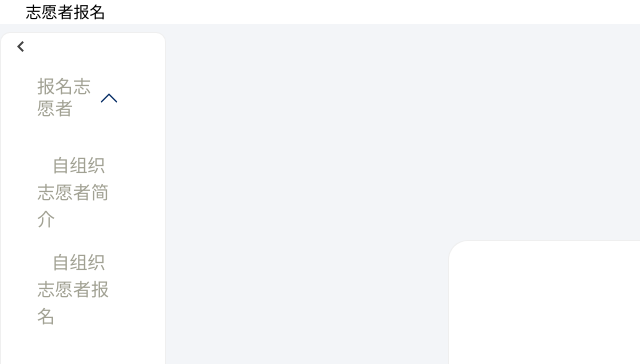
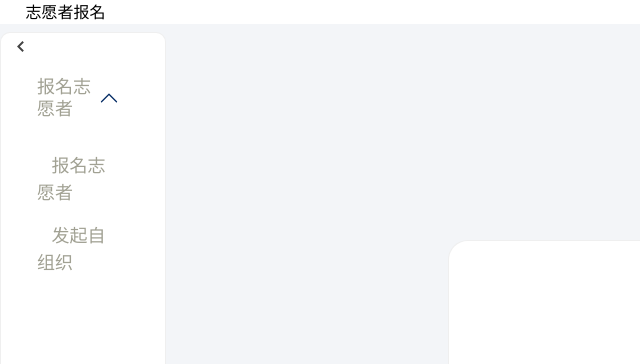
Before and after one commit to JeseKi/Aetrix_test, a React (Create React App) app in the folder matrix/: page /modules/volunteer in a window 1280 px wide. Shown: the top 364 px of the page, without its empty margins (0-640 px from the left). Built offline with nearby package versions, Linux system fonts and the light colour scheme.

Commit message:
将报名页面的‘报名志愿者’与‘自组织发起者’分开了

```diff
--- a/matrix/src/mainPages/index/indexPage.js
+++ b/matrix/src/mainPages/index/indexPage.js
@@ -18,7 +18,7 @@ function TopHalf () {
         <AetrixNavBar src={"/imgs/mainPageImgs/LogoWithText.png"} textColor={"white"}/>
         <p className="title">ÆTRIX</p>
         <div className="moduleEntrys">
-            <a href="/modules/volunteer/introduction">
+            <a href="/modules/volunteer/volunteersignup">
                 <div className="moduleEntry">
                     <img src="/imgs/mainPageImgs/VolunteerSignUp.svg" alt="报名志愿者" title="报名志愿者"/>
                     <p>报名志愿者</p>
--- a/matrix/src/modulesPages/tables/tables.js
+++ b/matrix/src/modulesPages/tables/tables.js
@@ -1,7 +1,7 @@
 import React from "react";
 import { Route, Routes } from "react-router-dom";
 
-import VolunteerSignUpTable from "../volunteerSignUp/table/volunteerSignUpTable";
+import VolunteerInitiateTable from "../volunteerSignUp/table/volunteerInitiateTable";
 import AetrixNavBar from "../../mainPages/navbar"
 
 export default function Tables () {
@@ -9,7 +9,7 @@ export default function Tables () {
             <div>
                 <AetrixNavBar src="/imgs/mainPageImgs/LogoWithText_black.svg" textColor="black"/>
                 <Routes>
-                    <Route path="volunteersignup" element={<VolunteerSignUpTable />} />
+                    <Route path="volunteerinitiate" element={<VolunteerInitiateTable />} />
                 </Routes>
                 <div style={{height:"10vh"}}></div>
             </div>
--- a/matrix/src/modulesPages/volunteerSignUp/table/volunteerSignUpTable.js
+++ b/matrix/src/modulesPages/volunteerSignUp/table/volunteerInitiateTable.js
@@ -4,9 +4,9 @@ import { Button, Col, Container , Row,} from "react-bootstrap";
 import CompanyIntelligence from "./compoents/company_intelligence";
 import PersonalInformation from "./compoents/personal_information";
 import ExecutionPlan from "./compoents/execution_plan";
-import "./volunteerSignUpTable.css"
+import "./volunteerInitiateTable.css"
 
-export default function VolunteerSignUpTable () {
+export default function VolunteerInitiateTable () {
     // 公司情报
     const [companyName, setCompanyName] = useState(''); // 公司名称
     const [legalRepresentative, setLegalRepresentative] = useState(''); // 法定代表人姓名
--- a/matrix/src/modulesPages/volunteerSignUp/volunteerSignUp.js
+++ b/matrix/src/modulesPages/volunteerSignUp/volunteerSignUp.js
@@ -55,26 +55,34 @@ function Slide () {
                                 报名志愿者
                             </Accordion.Header>
                             <Accordion.Body>
-                                <NavLink className={({ isActive }) => isActive ? 'link activeLink' : 'link'} to='introduction'>自组织志愿者简介</NavLink><p></p>
-                                <NavLink className={({ isActive }) => isActive ? 'link activeLink' : 'link'} to='signup'>自组织志愿者报名</NavLink>
+                                <NavLink className={({ isActive }) => isActive ? 'link activeLink' : 'link'} to='volunteersignup'>报名志愿者</NavLink><p></p>
+                                <NavLink className={({ isActive }) => isActive ? 'link activeLink' : 'link'} to='volunteerinitiate'>发起自组织</NavLink>
                             </Accordion.Body>
                         </Accordion.Item>
                     </Accordion>
             </div>
             <div className='contentContainer'>
                 <Routes>
-                    <Route path='introduction' element={<Content2 />} />
-                    <Route path='signup' element={<Content2 />} />
+                    <Route path='volunteersignup' element={<SignUp />} />
+                    <Route path='volunteerinitiate' element={<Initiate />} />
                 </Routes>
              </div>
         </div>
     )
 }
 
-function Content2 () {
+function SignUp () {
     return (
         <div className='content'>
-            <NavLink className={({ isActive }) => isActive ? 'link activeLink' : 'link'} to='/tables/volunteersignup'>报名</NavLink><p></p>
+            <NavLink className={({ isActive }) => isActive ? 'link activeLink' : 'link'} to='/tables/volunteersignup'>报名志愿者</NavLink>
         </div>
     )
 }
+
+function Initiate () {
+    return(
+        <div className='content'>
+            <NavLink className={({ isActive }) => isActive ? 'link activeLink' : 'link'} to='/tables/volunteerinitiate'>发起自组织</NavLink>
+        </div>
+    )
+}
```
Also changed, not shown: matrix/src/modulesPages/volunteerSignUp/table/volunteerInitiateTable.css (renamed from matrix/src/modulesPages/volunteerSignUp/table/volunteerSignUpTable.css), matrix/src/modulesPages/volunteerSignUp/table/volunteersignup.js (added).
